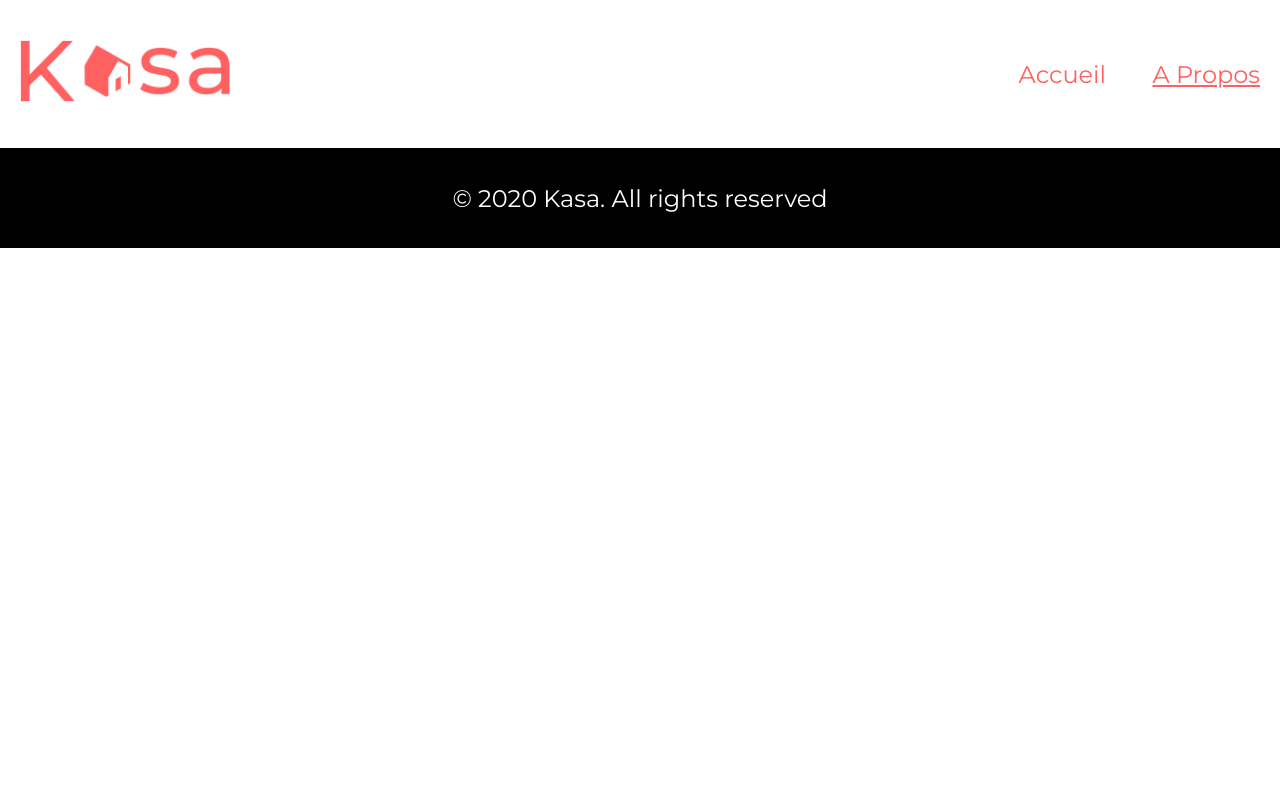
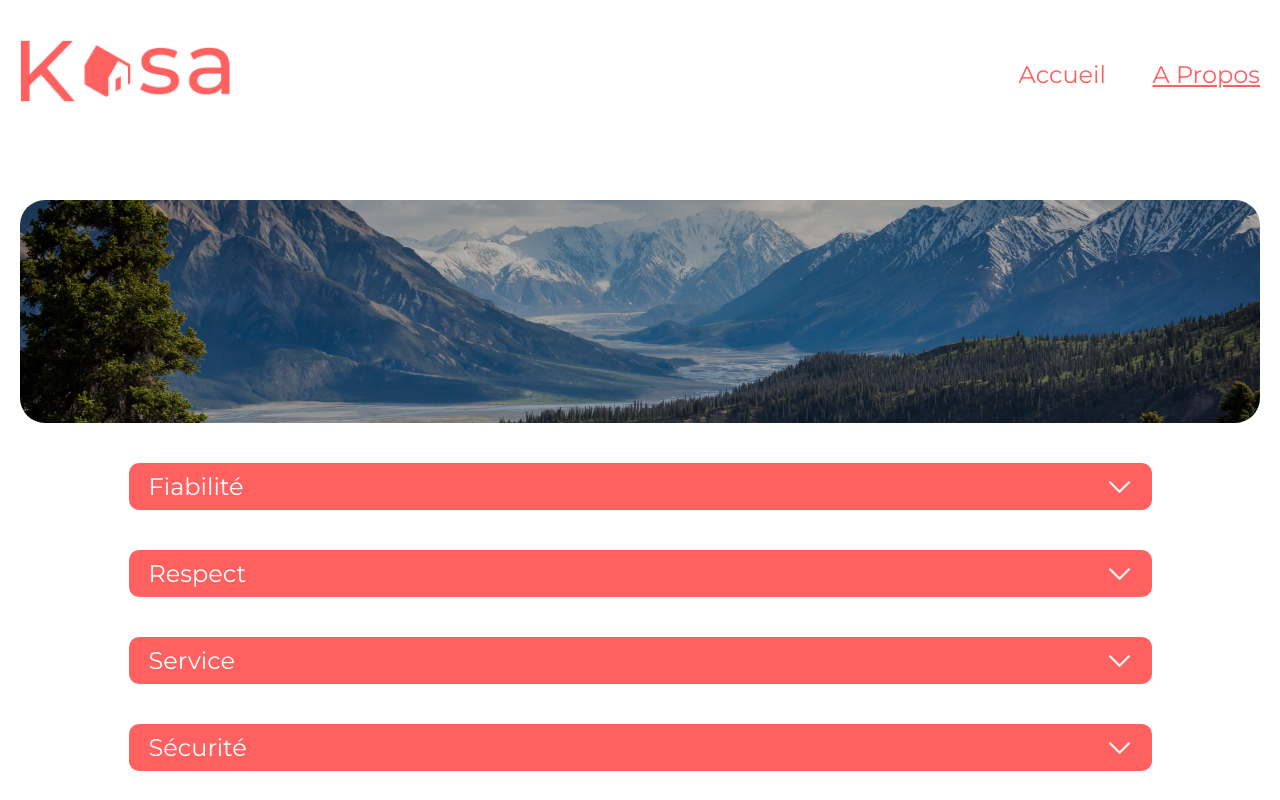
Before and after one commit to Julbusiness/Kasa, a React (Create React App) app in the folder kasa/: page /apropos in a window 1280 px wide. Shown: the top 800 px of the page. Built offline with nearby package versions, Linux system fonts and the light colour scheme.

Commit message:
mise en place des cartes dynamiques, de la page apropos ainsi que de la page 404. page des logements en cours.

```diff
--- a/kasa/src/App.js
+++ b/kasa/src/App.js
@@ -15,7 +15,7 @@
       <Navbar/>
       <Routes>
         <Route path="/" element={<Home />}/>
-        <Route path="/logement" element={<Logement />}/>
+        <Route path="/logement/:id" element={<Logement />}/>
         <Route path="/apropos" element={<Apropos />}/>
         <Route path="*" element={<NotFound />}/>
       </Routes>
--- a/kasa/src/Pages/404/NotFound.css
+++ b/kasa/src/Pages/404/NotFound.css
@@ -0,0 +1,42 @@
+.title-notfound {
+  font-size: 288px;
+  color: #ff6060;
+}
+
+.txt-notfound {
+  font-size: 36px;
+  color: #ff6060;
+  margin: 50px auto 150px;
+}
+
+.link-notfound {
+  font-size: 18px;
+  color: #ff6060;
+}
+
+.container {
+  margin: 200px auto 100px;
+}
+
+/* ------------------------------ Media queries ----------------------------- */
+
+@media screen and (max-width: 426px) {
+  .container {
+    margin: 262px auto 100px;
+  }
+
+  .title-notfound {
+    font-size: 96px;
+  }
+
+  .txt-notfound {
+    font-size: 18px;
+    text-align: center;
+    width: 260px;
+    margin: 0 auto 100px;
+  }
+
+  .link-notfound {
+    font-size: 14px;
+  }
+}
--- a/kasa/src/Pages/404/NotFound.js
+++ b/kasa/src/Pages/404/NotFound.js
@@ -1,10 +1,14 @@
 import React from 'react'
+import { Link } from 'react-router-dom'
 import './NotFound.css'
+
 
 export default function Error() {
   return (
-    <div>
-      <h1>404</h1>
+    <div className="container">
+      <h1 className="title-notfound">404</h1>
+      <p className="txt-notfound">Oups! La page que vous demandez n'existe pas.</p>
+      <Link to="/" className="link-notfound">Retourner sur la page d'accueil</Link>
     </div>
   )
 }
--- a/kasa/src/Pages/Apropos/Apropos.css
+++ b/kasa/src/Pages/Apropos/Apropos.css
@@ -0,0 +1,24 @@
+.bandeau-apropos {
+  width: 100%;
+  max-width: 1280px;
+  height: 223px;
+  margin: 0 auto 40px;
+  padding: 0 20px;
+}
+
+.image-bandeau-apropos {
+  width: 100%;
+  object-fit: cover;
+  height: 223px;
+  border-radius: 25px;
+  filter: brightness(70%);
+}
+
+/* ------------------------------ media queries ----------------------------- */
+
+@media screen and (max-width:426px){
+  .image-bandeau-apropos {
+    max-width: 336px;
+    border-radius: 10px;
+  }
+}
--- a/kasa/src/Pages/Apropos/Apropos.js
+++ b/kasa/src/Pages/Apropos/Apropos.js
@@ -1,10 +1,32 @@
 import React from 'react'
 import './Apropos.css'
+import montagne from '../../Assets/bandeau-apropos.png'
+import Accord from '../../components/Accordeon/Accord'
 
 export default function Apropos() {
   return (
-    <div>
-      <h1>A propos</h1>
+    <div className='container'>
+      <div className="bandeau-apropos">
+        <img src={montagne} alt="montagne" className='image-bandeau-apropos'/>
+      </div>
+      <div className="accord-container">
+        <Accord
+        title="Fiabilité"
+        content="Les annonces postées sur Kasa garantissent une fiablité totale. Les photos sont conformes aux logements, et toutes les informationssont régulièrement vérifiées par nos équipes."
+        />
+        <Accord
+        title="Respect"
+        content="La bienveillance fait partie des valeurs fondatrices de Kasa. Tout comportement discriminatoire ou de perturbation de voisinage entraînera une exclusion de notre plateforme."
+        />
+        <Accord
+        title="Service"
+        content="Nos équipes se tiennent à votre disposition pour vous fournir une expérience parfaite. N'hésitez pas à nous contacter si vous avez la moindre question."
+        />
+        <Accord
+        title="Sécurité"
+        content="La sécurité est la priorité de Kasa. Aussi bien pour nos hôtes que pour les voyageurs, chaque logement correspond aux critères de sécurité établis par nos services. En laissant une note aussi bien à l'hôte qu'au locataire, cela permet à nos équipes de vérifier que les standards sont bien respectés. Nous organisons également des ateliers sur la sécurité domestique pour nos hôtes."
+        />
+      </div>
     </div>
   )
 }
--- a/kasa/src/Pages/Home/Home.js
+++ b/kasa/src/Pages/Home/Home.js
@@ -1,26 +1,30 @@
-import React from "react";
 import { useState, useEffect } from "react";
+import { useNavigate } from "react-router-dom";
 import "./Home.css";
 import falaise from "../../Assets/falaise-home.png";
 
 export default function Home() {
-
 	const [data, setData] = useState([]);
+	const navigate = useNavigate();
 
 	useEffect(() => {
 		fetch("../../Data/data.json")
 			.then((response) => {
-				console.log(response);
+				// console.log(response);
 				return response.json();
 			})
 			.then((data) => {
-				console.log(data);
+				// console.log(data);
 				return setData(data);
 			});
 	}, []);
 
 	const cards = data.map((data) => (
-		<div key={data.id} className="card">
+		<div
+			key={data.id}
+			className="card"
+			onClick={() => navigate(`/logement/${data.id}`)}
+		>
 			{data && <img src={data.cover} alt="" className="image" />}
 			{data && <p className="card-text">{data.title}</p>}
 		</div>
--- a/kasa/src/Pages/Logement/Logement.js
+++ b/kasa/src/Pages/Logement/Logement.js
@@ -1,13 +1,37 @@
-import React from 'react'
-import "./Logement.css"
+import React from "react";
+import { useState, useEffect } from "react";
+import { useParams } from "react-router-dom";
+import "./Logement.css";
 
 export default function Logement() {
-  return (
-    <div className='logement-container'>
-      <div className="caroussel">
+	const [logements, setLogements] = useState([]);
+	const currentId = useParams();
 
-      </div>
+	useEffect(() => {
+		fetch("../../Data/data.json")
+			.then((response) => {
+				// console.log(response);
+				return response.json();
+			})
+			.then((logements) => {
+				// console.log(data);
+				return setLogements(logements);
+			});
+	}, []);
 
-    </div>
-  )
+	/* ---------------------------------- test ---------------------------------- */
+
+	console.log(currentId);
+	console.log(logements);
+
+  //! il faut mettre en place une conditions qui dit:
+  //! si l'un des logement du tableau logements inclus mon current id alors je dois montrer ce logement et ses propriétes pour les afficher.
+
+	return (
+		<div className="container">
+			<div className="caroussel">
+
+			</div>
+		</div>
+	);
 }
--- /dev/null
+++ b/kasa/src/components/Accordeon/Accord.css
@@ -0,0 +1,86 @@
+.accord {
+  max-width: 1063px;
+  /* height: auto; */
+  margin: 0 auto;
+  padding: 0 20px;
+  border-radius: 10px;
+}
+
+.accord-visible {
+  background: #ff6060;
+  color: #ffffff;
+  cursor: pointer;
+  display: flex;
+  justify-content: space-between;
+  align-items: center;
+  padding: 10px 20px;
+  border-radius: 10px;
+  height: 47px;
+}
+
+.accord-visible h3 {
+  font-size: 24px;
+  font-weight: 400;
+}
+
+.chevron {
+  width: 25px;
+}
+
+.accord-toggle {
+  font-size: 24px;
+  opacity: 0;
+  transition:
+  opacity 0.4s ease-in-out,
+  height 0.4s 0.4s ease-in-out;
+  background: #f6f6f6;
+  border-radius: 5px;
+  color: #ff6060;
+  text-align: left;
+  padding: 20px;
+  font-weight: 300;
+}
+
+.animated {
+  opacity: 1;
+  transition:
+  height 0.4s ease-in-out,
+  opacity 0.4s 0.4s ease-in-out;
+  margin-bottom: 40px;
+}
+
+.animated-chevron {
+  transform: rotate(180deg)
+}
+
+.accord-toggle p {
+  margin: 0;
+  padding: 10px 0;
+  pointer-events: none;
+  line-height: 1.4;
+}
+
+/* ------------------------------ media queries ----------------------------- */
+
+@media screen and (max-width: 426px){
+  .accord-visible {
+    max-width: 335px;
+    margin: 0 auto;
+    height: 30px;
+    padding: 10px 10px;
+    border-radius: 5px;
+  }
+
+  .accord-visible h3 {
+    font-size: 13px;
+  }
+
+  .chevron {
+    width: 18px;
+  }
+
+  .accord-toggle {
+    font-size: 12px;
+    padding: 10px;
+  }
+}
--- /dev/null
+++ b/kasa/src/components/Accordeon/Accord.js
@@ -0,0 +1,35 @@
+import React, {useState, useRef, useEffect} from 'react'
+import '../Accordeon/Accord.css'
+import chevron from '../../Assets/down-chevron.png'
+
+export default function Accord(props) {
+
+  const [toggle, setToggle] = useState(false)
+  const [heightEl, setHeightEl] = useState()
+
+  const toggleState = () => {
+    setToggle(!toggle)
+  }
+
+  const refHeight = useRef()
+
+  useEffect(() => {
+      setHeightEl(`${refHeight.current.scrollHeight}px`)
+  }, [])
+
+  return (
+    <div onClick={toggleState} className="accord">
+      <div className="accord-visible">
+        <h3>{props.title}</h3>
+        <img src={chevron} alt="chevron" className={toggle ? 'chevron animated-chevron' : 'chevron'}/>
+      </div>
+      <div
+      ref={refHeight}
+      className={toggle ? 'accord-toggle animated' : 'accord-toggle'}
+      style={{height: toggle ? `${heightEl}` : "0px"}}
+      >
+        <p aria-hidden={toggle ? "true" : "false"}>{props.content}</p>
+      </div>
+    </div>
+  )
+}
--- a/kasa/src/components/Footer/Footer.css
+++ b/kasa/src/components/Footer/Footer.css
@@ -5,7 +5,6 @@
   max-width: 1440px;
   height: 209px;
   bottom: 0;
-  margin-top: auto;
 }
 
 .logo-footer {
```
Also changed, not shown: kasa/src/Assets/bandeau-apropos.png (added), kasa/src/Assets/down-chevron.png (added).
